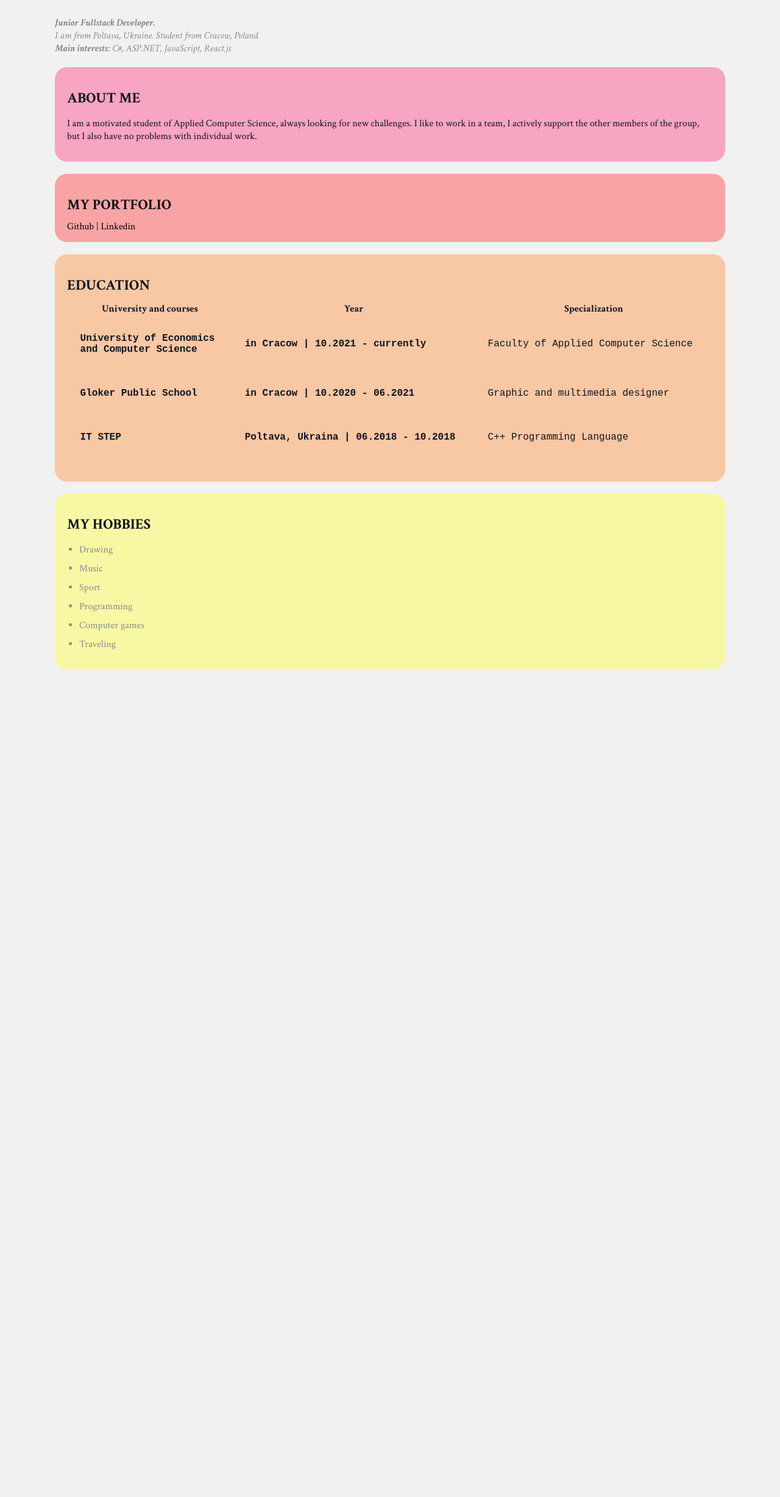
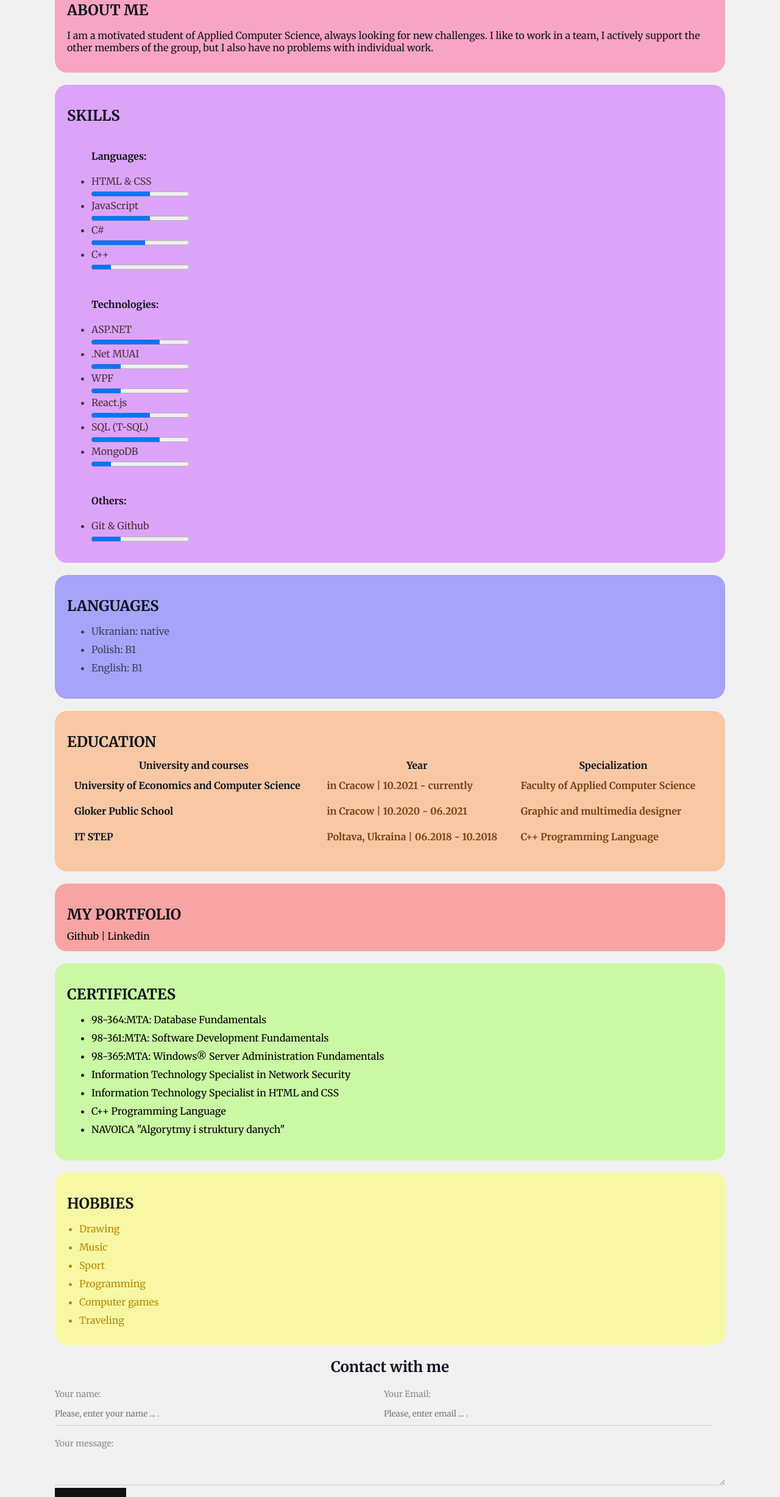
Before and after one commit to RuslanPidhainyi/Web-myCV, a plain HTML site: page index.html in a window 1280 px wide. Shown: the part 345-2800 px from the top of the page at 61% size. Before the commit the page ends 1463 px from the top, so only its background shows below. Drawn offline with Linux system fonts and the light colour scheme; a web font is replaced by a local one.

Commit message:
2 part  - update

```diff
--- a/index.html
+++ b/index.html
@@ -16,6 +16,7 @@
           title="avatar.jpg"
         />
 
+        <div class="info-text">
           <h1>Ruslan Pidhainyi</h1>
           <br />
           <p><strong>Junior Fullstack Developer.</strong></p>
@@ -23,6 +24,7 @@
           <p>
             <strong>Main interests:</strong> C#, ASP.NET, JavaScript, React.js
           </p>
+        </div>
       </div>
 
       <div class="card bg-purpule" id="about-me">
@@ -35,6 +37,76 @@
             individual work.
           </p>
         </div>
+      </div>
+
+      <div class="card bg-purpule-dark" id="skills">
+        <h2>SKILLS</h2>
+        <ul class="skills-list">
+          <h4 class="title-in-list">Languages:</h4>
+          <li>HTML & CSS</li>
+          <progress value="60" max="100"></progress>
+          <li>JavaScript</li>
+          <progress value="60" max="100"></progress>
+          <li>C#</li>
+          <progress value="55" max="100"></progress>
+          <li>C++</li>
+          <progress value="20" max="100"></progress>
+          <h4 class="title-in-list">Technologies:</h4>
+          <li>ASP.NET</li>
+          <progress value="70" max="100"></progress>
+          <li>.Net MUAI</li>
+          <progress value="30" max="100"></progress>
+          <li>WPF</li>
+          <progress value="30" max="100"></progress>
+          <li>React.js</li>
+          <progress value="60" max="100"></progress>
+          <li>SQL (T-SQL)</li>
+          <progress value="70" max="100"></progress>
+          <li>MongoDB</li>
+          <progress value="20" max="100"></progress>
+          <h4 class="title-in-list">Others:</h4>
+          <li>Git & Github</li>
+          <progress value="30" max="100"></progress>
+        </ul>
+      </div>
+
+      <div class="card bg-blue" id="languages">
+        <h2>LANGUAGES</h2>
+        <ul class="languages-list">
+          <li>Ukranian: native</li>
+          <li>Polish: B1</li>
+          <li>English: B1</li>
+        </ul>
+      </div>
+
+      <div class="card bg-red" id="education">
+        <h2>EDUCATION</h2>
+        <table class="table">
+          <tr>
+            <th>University and courses</th>
+            <th>Year</th>
+            <th>Specialization</th>
+          </tr>
+          <tr>
+            <td>University of Economics and Computer Science</td>
+
+            <td>in Cracow | 10.2021 - currently</td>
+            <td>Faculty of Applied Computer Science</td>
+          </tr>
+
+          <tr>
+            <td>Gloker Public School</td>
+            <td>in Cracow | 10.2020 - 06.2021</td>
+            <td>Graphic and multimedia designer</td>
+          </tr>
+
+          <tr>
+            <td>IT STEP</td>
+            <td>Poltava, Ukraina | 06.2018 - 10.2018</td>
+            <td>C++ Programming Language</td>
+          </tr>
+        </table>
+        <br />
       </div>
 
       <div class="card bg-pink" id="my-portfolio">
@@ -55,51 +127,74 @@
         <br />
       </div>
 
-      <div class="card bg-red" id="education">
-        <h2>EDUCATION</h2>
-        <table class="table">
-          <tr>
-            <th>University and courses</th>
-            <th>Year</th>
-            <th>Specialization</th>
-          </tr>
-          <tr>
-            <td>
-              <pre><strong> University of Economics
- and Computer Science </strong></pre>
-            </td>
-            <td>
-              <pre><strong> in Cracow | 10.2021 - currently </strong></pre>
-            </td>
-            <td><pre> Faculty of Applied Computer Science </pre></td>
-          </tr>
-
-          <tr>
-            <td>
-              <pre><strong> Gloker Public School </strong></pre>
-            </td>
-            <td>
-              <pre><strong> in Cracow | 10.2020 - 06.2021 </strong></pre>
-            </td>
-            <td><pre> Graphic and multimedia designer </pre></td>
-          </tr>
-
-          <tr>
-            <td>
-              <pre><strong> IT STEP </strong></pre>
-            </td>
-            <td>
-              <pre><strong> Poltava, Ukraina | 06.2018 - 10.2018 </strong></pre>
-            </td>
-            <td><pre> C++ Programming Language </pre></td>
-          </tr>
-        </table>
-        <br />
+      <div class="card bg-green" id="certificates">
+        <h2>CERTIFICATES</h2>
+        <ul class="certificates-list">
+          <li>
+            <a
+              href="#"
+              id="c0"
+              title="98-364:MTA: Database Fundamentals"
+              target="_blank"
+              >98-364:MTA: Database Fundamentals</a
+            >
+          </li>
+          <li>
+            <a
+              href="#"
+              id="c1"
+              title="98-361:MTA: Software Development Fundamentals"
+              target="_blank"
+              >98-361:MTA: Software Development Fundamentals</a
+            >
+          </li>
+          <li>
+            <a
+              href="#"
+              id="c2"
+              title="98-365:MTA: Windows® Server Administration Fundamentals"
+              target="_blank"
+              >98-365:MTA: Windows® Server Administration Fundamentals</a
+            >
+          </li>
+          <li>
+            <a
+              href="#"
+              id="c3"
+              title="Information Technology Specialist in Network Security"
+              target="_blank"
+              >Information Technology Specialist in Network Security</a
+            >
+          </li>
+          <li>
+            <a
+              href="#"
+              id="c4"
+              title="Information Technology Specialist in HTML and CSS"
+              target="_blank"
+              >Information Technology Specialist in HTML and CSS</a
+            >
+          </li>
+          <li>
+            <a href="#" id="c5" title="C++ Programming Language" target="_blank"
+              >C++ Programming Language</a
+            >
+          </li>
+          <li>
+            <a
+              href="#"
+              id="c6"
+              title="NAVOICA 'Algorytmy i struktury danych' "
+              target="_blank"
+              >NAVOICA "Algorytmy i struktury danych"</a
+            >
+          </li>
+        </ul>
       </div>
 
       <div class="card bg-yellow" id="my-hobbies">
-        <h2>MY HOBBIES</h2>
-        <ul class="list">
+        <h2>HOBBIES</h2>
+        <ul class="list" id="hobbies">
           <li>Drawing</li>
           <li>Music</li>
           <li>Sport</li>
@@ -108,6 +203,39 @@
           <li>Traveling</li>
         </ul>
       </div>
+
+      <div class="contact">
+        <h2>Contact with me</h2>
+
+        <form action="/">
+          <div class="row">
+            <div class="form-group">
+              <label for="name">Your name:</label>
+              <input
+                type="text"
+                id="name"
+                placeholder="Please, enter your name ... ."
+              />
+            </div>
+
+            <div class="form-group">
+              <label for="email">Your Email:</label>
+              <input
+                type="email"
+                id="email"
+                placeholder="Please, enter email ... ."
+              />
+            </div>
+          </div>
+
+          <div class="form-group">
+            <label for="text">Your message:</label>
+            <textarea type="text" rows="2" cols="15"></textarea>
+          </div>
+
+          <input class="btn" type="submit" value="Сontact me!" />
+        </form>
+      </div>
     </div>
   </body>
 </html>
--- a/style.css
+++ b/style.css
@@ -1,5 +1,4 @@
-@import url("https://fonts.googleapis.com/css2?family=Crimson+Text:ital,wght@0,400;0,600;0,700;1,400;1,600;1,700&family=Playfair+Display:ital,wght@1,400;1,700;1,800&display=swap");
-
+@import url("https://fonts.googleapis.com/css2?family=Crimson+Text:ital,wght@0,400;0,600;0,700;1,400;1,600;1,700&family=Merriweather:ital,wght@0,300;0,400;0,700;0,900;1,300;1,400;1,700;1,900&display=swap");
 /*
 * {
   padding: 0;
@@ -13,9 +12,15 @@ body {
 
   font-size: 16px;
   font-weight: 600;
-  font-family: "Crimson Text", serif;
+  font-family: "Merriweather", serif;
   font-size: 16px;
   font-weight: normal;
+}
+
+.container {
+  max-width: 1100px;
+  margin: auto; /*throw my elements in the centre place*/
+  padding-top: 30px;
 }
 
 a {
@@ -41,6 +46,26 @@ a:visited {
   box-shadow: 4px 4px 14px rgb(0, 0, 0, 0.25); /*Add me shadow */
 }
 
+.info {
+  display: flex;
+  margin-bottom: 20px;
+}
+
+@media (max-width: 700px) {
+  .info {
+    text-align: center;
+    display: block; /*linijak dla phones*/
+  }
+}
+
+.info-text {
+  margin-left: 40px;
+}
+
+.info-text h1 {
+  margin-bottom: 10px;
+}
+
 .info p {
   color: #86898f;
   margin: 0;
@@ -48,25 +73,38 @@ a:visited {
   text-decoration: none;
 }
 
-.info {
-  margin-bottom: 20px;
-}
-
-.container {
-  max-width: 1100px;
-  margin: auto; /*throw my elements in the centre place*/
-}
-
 #info-inside {
   text-align: center;
 }
 
+.skills-list li {
+  color: rgb(74, 48, 58);
+}
+
+.title-in-list {
+  padding-top: 20px;
+}
+
+.languages-list li {
+  padding-bottom: 10px;
+  color: rgb(62, 62, 93);
+}
+
+.certificates-list li {
+  padding-bottom: 10px;
+}
 .table {
   width: 100%;
+  font-weight: bold;
 }
 
 .table td {
   padding: 10px;
+}
+
+.table td:nth-child(2),
+.table td:nth-child(3) {
+  color: rgb(122, 65, 25);
 }
 
 .list {
@@ -78,6 +116,9 @@ a:visited {
   margin-bottom: 10px;
 }
 
+#hobbies li {
+  color: rgb(183, 136, 6);
+}
 /*
 .about-me {
   background: red;
@@ -101,6 +142,57 @@ a:visited {
   margin-bottom: 10px;
 }
 
+.contact h2 {
+  text-align: center;
+}
+
+.form-group label {
+  display: block;
+  font-size: 14px;
+  color: #86898f;
+}
+
+.form-group input,
+.form-group textarea {
+  width: 100%;
+  box-sizing: border-box;
+  border: none;
+  background: transparent;
+  border-bottom: 1px solid #ccc;
+  color: #000;
+  padding: 15px 0 10px;
+  outline: none;
+  font-family: inherit;
+}
+
+.row {
+  display: flex;
+  margin-bottom: 20px;
+}
+
+.row > .form-group {
+  /* z classy row wylowanie(>) class form grupe*/
+  width: 50%;
+  margin-right: 20px;
+}
+
+.row > .form-group:first-child {
+  margin-right: 0;
+}
+
+.btn {
+  background: #111;
+  padding: 15px 20px;
+  color: #fff;
+  border: none;
+  font-family: inherit;
+  cursor: pointer;
+}
+
+.btn:hover {
+  opacity: 0.9; /*Szaro - czarny*/
+}
+
 .bg-yellow {
   background: rgb(248, 248, 164);
 }
@@ -116,3 +208,15 @@ a:visited {
 .bg-purpule {
   background: rgb(248, 164, 195);
 }
+
+.bg-purpule-dark {
+  background: rgb(220, 164, 248);
+}
+
+.bg-blue {
+  background: rgb(165, 164, 248);
+}
+
+.bg-green {
+  background: rgb(202, 248, 164);
+}
```
Lines whose indentation alone changed are shown as unchanged.
